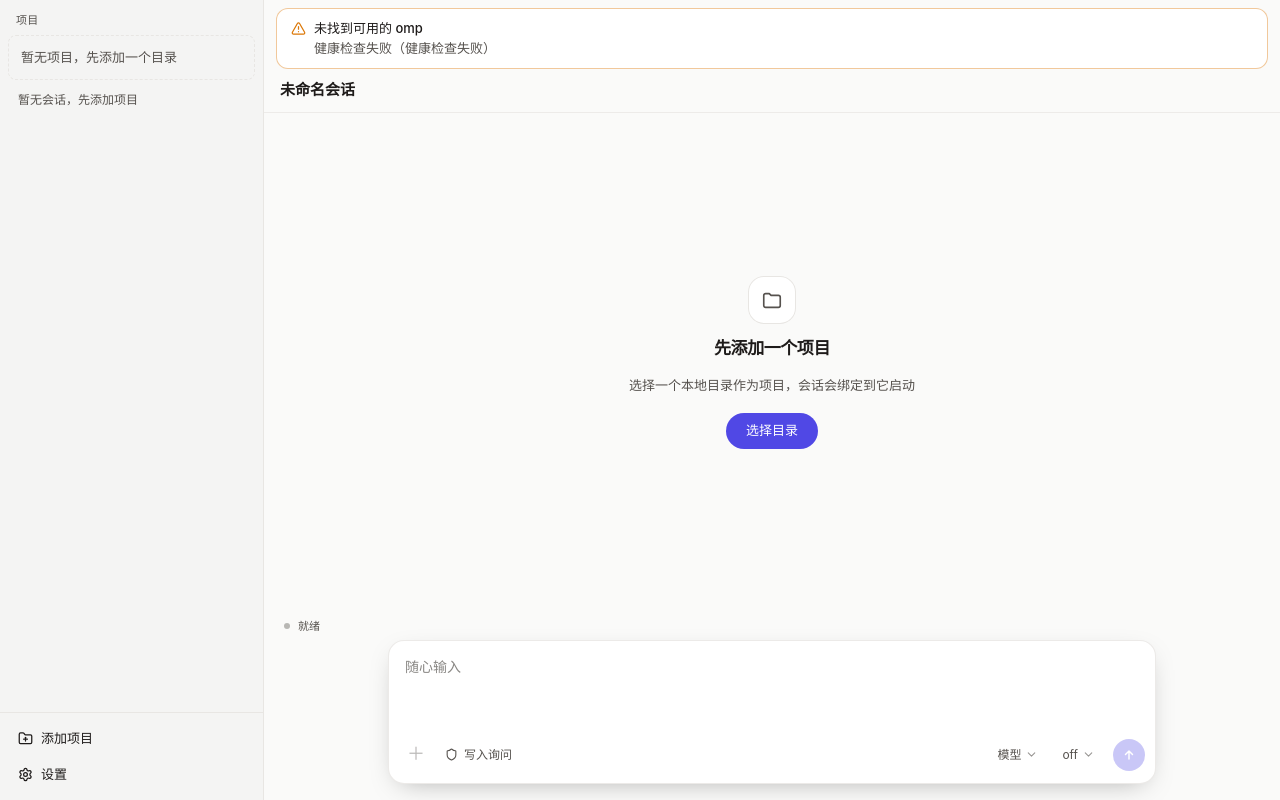
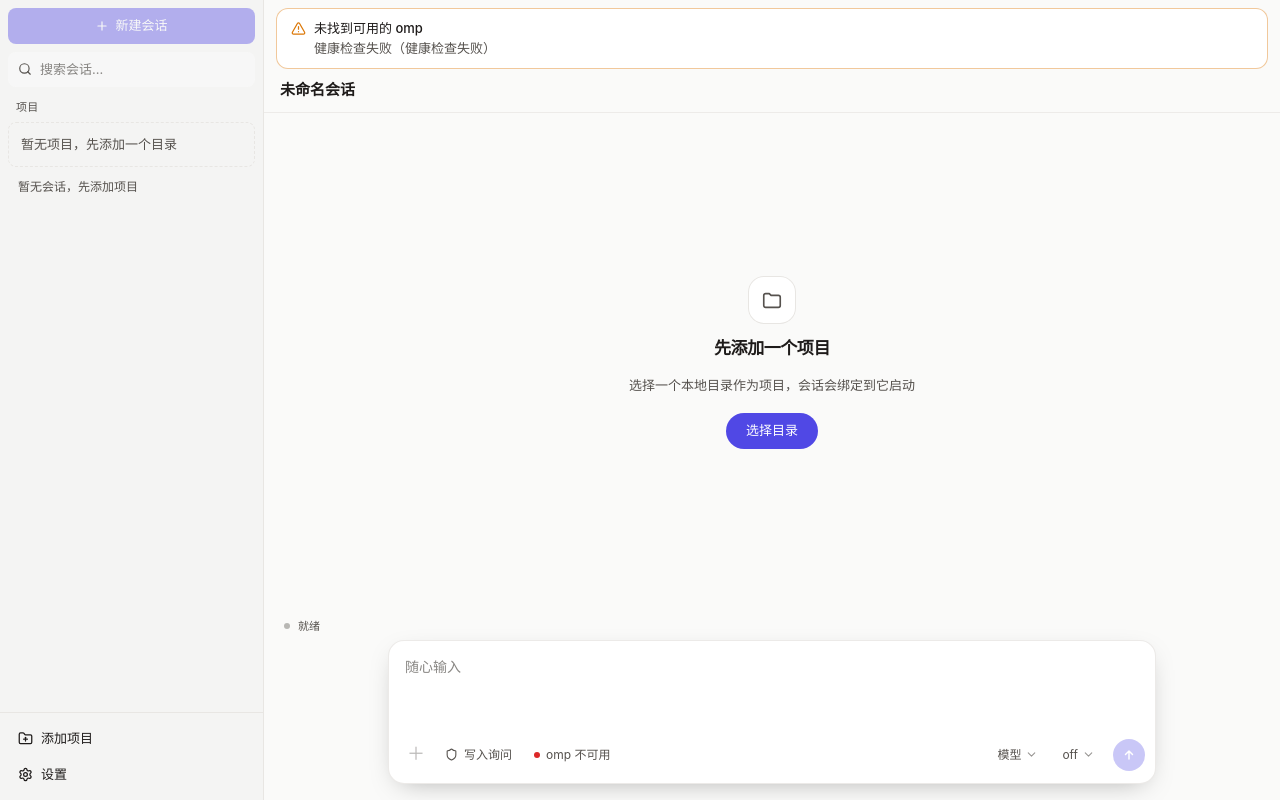
Before and after one commit to yqstart/ompMiniDesktop, a React (Vite) app: page / in a window 1280 px wide. Built offline with nearby package versions, Linux system fonts and the light colour scheme.

Commit message:
下拉互斥+外部关闭；omp 状态胶囊移入输入框；左侧 DSH 式布局

```diff
--- a/src/components/composer/Composer.tsx
+++ b/src/components/composer/Composer.tsx
@@ -3,6 +3,7 @@ import { api } from "@shared/api";
 import { ModelPicker } from "../pickers/ModelPicker";
 import { ThinkingPicker } from "../pickers/ThinkingPicker";
 import { PermissionBadge } from "../pickers/PermissionBadge";
+import { OmpStatusPill } from "../thread/StatusBar";
 
 /**
  * 会话输入框：随心输入 + 底部工具行（截图布局）。
@@ -80,6 +81,7 @@ export function Composer() {
             <span aria-hidden className="text-lg leading-none">＋</span>
           </button>
           <PermissionBadge compact align="left" />
+          <OmpStatusPill />
           <div className="ml-auto flex items-center gap-1">
             <ModelPicker compact />
             <ThinkingPicker compact />
--- a/src/components/pickers/ModelPicker.tsx
+++ b/src/components/pickers/ModelPicker.tsx
@@ -1,7 +1,8 @@
-import { useState } from "react";
+import { useCallback, useState } from "react";
 import { ChevronDown, RefreshCw } from "lucide-react";
 import { api } from "@shared/api";
 import { useApp } from "../../stores/app";
+import { useDropdown } from "../../lib/useDropdown";
 import type { ModelInfo } from "@shared/types";
 
 function shortName(m: ModelInfo): string {
@@ -15,8 +16,13 @@ function fmtCtx(n: number | null): string {
 }
 
 export function ModelPicker({ compact = false }: { compact?: boolean }) {
-  const { models, set } = useApp();
-  const [open, setOpen] = useState(false);
+  const { models, set, composerMenu } = useApp();
+  const open = composerMenu === "model";
+  const setOpen = useCallback(
+    (v: boolean) => useApp.setState({ composerMenu: v ? "model" : null }),
+    [],
+  );
+  const ref = useDropdown(open, () => setOpen(false));
   const [q, setQ] = useState("");
   const [loading, setLoading] = useState(false);
   const current: ModelInfo | null =
@@ -47,11 +53,11 @@ export function ModelPicker({ compact = false }: { compact?: boolean }) {
   }
 
   return (
-    <div className="relative">
+    <div className="relative" ref={ref}>
       <button
         onClick={() => {
-          setOpen((v) => !v);
-          if (!models) void load(false);
+          setOpen(!open);
+          if (!models && !open) void load(false);
         }}
         className={`flex cursor-pointer items-center gap-1 truncate rounded-full px-2.5 py-1 transition-colors duration-150 hover:bg-background ${
           compact ? "max-w-32 text-xs text-muted hover:text-foreground" : "max-w-44 text-[13px]"
--- a/src/components/pickers/PermissionBadge.tsx
+++ b/src/components/pickers/PermissionBadge.tsx
@@ -1,7 +1,8 @@
-import { useEffect, useState } from "react";
+import { useCallback, useEffect, useState } from "react";
 import { Shield } from "lucide-react";
 import { api } from "@shared/api";
 import { useApp } from "../../stores/app";
+import { useDropdown } from "../../lib/useDropdown";
 
 const LABEL: Record<string, string> = {
   "always-ask": "每次询问",
@@ -10,8 +11,13 @@ const LABEL: Record<string, string> = {
 };
 
 export function PermissionBadge({ compact = false, align = "right" }: { compact?: boolean; align?: "left" | "right" }) {
-  const { activeSessionId } = useApp();
-  const [open, setOpen] = useState(false);
+  const { activeSessionId, composerMenu } = useApp();
+  const open = composerMenu === "permission";
+  const setOpen = useCallback(
+    (v: boolean) => useApp.setState({ composerMenu: v ? "permission" : null }),
+    [],
+  );
+  const ref = useDropdown(open, () => setOpen(false));
   const [global, setGlobal] = useState("write");
   const [session, setSession] = useState<string | null>(null);
 
@@ -44,9 +50,9 @@ export function PermissionBadge({ compact = false, align = "right" }: { compact?
   };
 
   return (
-    <div className="relative">
+    <div className="relative" ref={ref}>
       <button
-        onClick={() => setOpen((v) => !v)}
+        onClick={() => setOpen(!open)}
         className={`flex cursor-pointer items-center gap-1.5 rounded-full px-2.5 py-1 transition-colors duration-150 hover:bg-background ${compact ? "text-xs" : "text-[13px]"} ${danger ? "text-danger" : "text-muted hover:text-foreground"}`}
         aria-label={`权限：${LABEL[shown] ?? shown}`}
         aria-expanded={open}
--- a/src/components/pickers/ThinkingPicker.tsx
+++ b/src/components/pickers/ThinkingPicker.tsx
@@ -1,21 +1,27 @@
-import { useState } from "react";
+import { useCallback } from "react";
 import { ChevronDown } from "lucide-react";
 import { api } from "@shared/api";
 import { useApp } from "../../stores/app";
+import { useDropdown } from "../../lib/useDropdown";
 import { THINKING_LEVELS } from "@shared/types";
 
 export function ThinkingPicker({ compact = false }: { compact?: boolean }) {
-  const { models, activeSessionId } = useApp();
-  const [open, setOpen] = useState(false);
+  const { models, activeSessionId, composerMenu } = useApp();
+  const open = composerMenu === "thinking";
+  const setOpen = useCallback(
+    (v: boolean) => useApp.setState({ composerMenu: v ? "thinking" : null }),
+    [],
+  );
+  const ref = useDropdown(open, () => setOpen(false));
   const selector = useApp.getState().currentModel as string | undefined;
   const current = models?.models.find((m) => m.selector === selector);
   const allowed = new Set(current?.thinking ?? ["off"]);
   const value = (useApp.getState().currentThinking as string | undefined) ?? "off";
 
   return (
-    <div className="relative">
+    <div className="relative" ref={ref}>
       <button
-        onClick={() => setOpen((v) => !v)}
+        onClick={() => setOpen(!open)}
         className={`flex cursor-pointer items-center gap-1 rounded-full px-2.5 py-1 transition-colors duration-150 hover:bg-background ${
           compact ? "text-xs text-muted hover:text-foreground" : "text-[13px]"
         }`}
--- a/src/components/sidebar/Sidebar.tsx
+++ b/src/components/sidebar/Sidebar.tsx
@@ -6,6 +6,7 @@ import {
   ChevronRight,
   FolderPlus,
   Plus,
+  Search,
   Settings,
   Trash2,
 } from "lucide-react";
@@ -108,6 +109,7 @@ function SessionRow({ s, onChanged }: { s: SessionView; onChanged: () => void })
 
 export function Sidebar() {
   const { projects, sessions, activeProjectId, set } = useApp();
+  const [query, setQuery] = useState("");
 
   useEffect(() => {
     // 会话一次全量拉取，前端按项目分组（修复：之前按 activeProjectId 传参，
@@ -126,10 +128,51 @@ export function Sidebar() {
       .catch(() => undefined);
 
   const { groups, orphanActive, orphanArchived } = groupSessionsByProject(projects, sessions);
+  const q = query.trim().toLowerCase();
+  const matchSession = (s: (typeof sessions)[number]) =>
+    q ? s.title.toLowerCase().includes(q) : true;
+  const visibleGroups = groups.map((g) => ({
+    ...g,
+    active: g.active.filter(matchSession),
+    archived: g.archived.filter(matchSession),
+  }));
+  const visibleOrphanActive = orphanActive.filter(matchSession);
+  const visibleOrphanArchived = orphanArchived.filter(matchSession);
 
   return (
     <aside className="flex h-full w-full flex-col border-r border-border bg-sidebar md:w-66">
       <div className="min-h-0 flex-1 overflow-y-auto px-2 py-2">
+        {/* 顶部：新建会话（DSH 式主入口） */}
+        <button
+          onClick={async () => {
+            const targetId =
+              activeProjectId ?? projects.find((p) => !p.missing)?.id ?? projects[0]?.id;
+            if (!targetId) return;
+            try {
+              const created = await api.createSession(targetId);
+              await refreshSessions();
+              set({ activeProjectId: targetId, activeSessionId: created.id });
+            } catch {
+              // M1-6 补内联错误条
+            }
+          }}
+          disabled={projects.length === 0 || projects.every((p) => p.missing)}
+          className="mb-2 flex w-full cursor-pointer items-center justify-center gap-1.5 rounded-lg bg-accent px-3 py-2 text-[13px] font-medium text-white transition-opacity duration-150 hover:opacity-90 disabled:cursor-not-allowed disabled:opacity-40"
+          aria-label="新建会话"
+        >
+          <Plus size={14} aria-hidden /> 新建会话
+        </button>
+        {/* 搜索入口（V1 仅占位过滤本地列表，后续接全局搜索） */}
+        <div className="mb-2 flex items-center gap-2 rounded-lg bg-background/70 px-2.5 py-2 text-[13px] text-muted">
+          <Search size={14} aria-hidden className="shrink-0" />
+          <input
+            value={query}
+            onChange={(e) => setQuery(e.target.value)}
+            placeholder="搜索会话…"
+            aria-label="搜索会话"
+            className="w-full bg-transparent outline-none placeholder:text-muted/70"
+          />
+        </div>
         <div className="px-2 pt-1 pb-1.5 text-[11px] font-medium tracking-wide text-muted">项目</div>
         {projects.length === 0 ? (
           <div className="rounded-lg border border-dashed border-border px-3 py-3 text-[13px] text-muted">
@@ -155,7 +198,7 @@ export function Sidebar() {
           ))
         )}
         <div className="mt-2 px-1">
-          {groups.map(({ project, active, archived }) => (
+          {visibleGroups.map(({ project, active, archived }) => (
             <details key={project.id} className="group/proj mt-1" open>
               <summary
                 className="flex cursor-pointer items-center gap-1.5 rounded-md px-1.5 py-1 text-[11px] text-muted transition-colors duration-150 hover:bg-background/70 [&::-webkit-details-marker]:hidden"
@@ -207,25 +250,25 @@ export function Sidebar() {
               </div>
             </details>
           ))}
-          {(orphanActive.length > 0 || orphanArchived.length > 0) && (
+          {(visibleOrphanActive.length > 0 || visibleOrphanArchived.length > 0) && (
             <details className="group/orphan mt-1">
               <summary className="flex cursor-pointer items-center gap-1.5 rounded-md px-1.5 py-1 text-[11px] text-muted transition-colors duration-150 hover:bg-background/70 [&::-webkit-details-marker]:hidden">
                 <ChevronRight size={12} aria-hidden className="transition-transform duration-150 group-open/orphan:rotate-90" />
                 未归属会话
-                <span className="ml-auto font-mono">{orphanActive.length + orphanArchived.length}</span>
+                <span className="ml-auto font-mono">{visibleOrphanActive.length + visibleOrphanArchived.length}</span>
               </summary>
               <div className="mt-0.5 space-y-0.5 border-l border-border pl-1.5">
-                {orphanActive.map((s) => (
+                {visibleOrphanActive.map((s) => (
                   <SessionRow key={s.id} s={s} onChanged={refreshSessions} />
                 ))}
-                {orphanArchived.length > 0 && (
+                {visibleOrphanArchived.length > 0 && (
                   <details className="group/oarch">
                     <summary className="flex cursor-pointer items-center gap-1 rounded-md px-2.5 py-1 text-[11px] text-muted transition-colors duration-150 hover:bg-background/70 [&::-webkit-details-marker]:hidden">
                       <ChevronRight size={11} aria-hidden className="transition-transform duration-150 group-open/oarch:rotate-90" />
-                      已归档（{orphanArchived.length}）
+                      已归档（{visibleOrphanArchived.length}）
                     </summary>
                     <div className="space-y-0.5">
-                      {orphanArchived.map((s) => (
+                      {visibleOrphanArchived.map((s) => (
                         <SessionRow key={s.id} s={s} onChanged={refreshSessions} />
                       ))}
                     </div>
--- a/src/components/thread/StatusBar.tsx
+++ b/src/components/thread/StatusBar.tsx
@@ -1,4 +1,56 @@
 import { useApp } from "../../stores/app";
+
+export type OmpStatusKind = "ready" | "running" | "awaiting-approval" | "error" | "exited";
+
+/**
+ * 输入框内的 omp 状态胶囊：就绪（omp 可用）/ 运行中 / 等待审批 / 出错 / 已退出。
+ * 只读展示，不可点击；颜色不作唯一信号，一律配文字。
+ */
+export function OmpStatusPill() {
+  const { activeSessionId, statusBySession, health } = useApp();
+  const status = activeSessionId ? statusBySession[activeSessionId]?.state : undefined;
+
+  let kind: OmpStatusKind = "ready";
+  let text = "就绪";
+  if (!health || !health.ok) {
+    kind = "error";
+    text = "omp 不可用";
+  } else if (status === "running") {
+    kind = "running";
+    text = "运行中";
+  } else if (status === "awaiting-approval") {
+    kind = "awaiting-approval";
+    text = "等待审批";
+  } else if (status === "error") {
+    kind = "error";
+    text = "出错";
+  } else if (status === "exited") {
+    kind = "exited";
+    text = "已退出";
+  }
+
+  const dot =
+    kind === "ready"
+      ? "bg-ok"
+      : kind === "running"
+        ? "bg-accent animate-pulse"
+        : kind === "awaiting-approval"
+          ? "bg-warn"
+          : kind === "error"
+            ? "bg-danger"
+            : "bg-muted/50";
+  return (
+    <span
+      className="flex shrink-0 cursor-default items-center gap-1.5 rounded-full px-2.5 py-1 text-xs text-muted"
+      role="status"
+      aria-label={`omp 状态：${text}`}
+      title={kind === "ready" ? `omp ${health?.omp.ompVersion ?? ""} 就绪` : text}
+    >
+      <span className={`h-1.5 w-1.5 rounded-full ${dot}`} aria-hidden />
+      {text}
+    </span>
+  );
+}
 
 export function StatusBar() {
   const { activeSessionId, statusBySession, eventsBySession } = useApp();
--- /dev/null
+++ b/src/lib/useDropdown.ts
@@ -0,0 +1,39 @@
+import { useEffect, useRef, useState } from "react";
+
+/**
+ * 单开下拉容器：点击外部 / Esc 关闭，打开时聚焦首个可聚焦元素。
+ * 解决截图问题 1：模型列表与思考等级弹窗同时开、点外部关不掉。
+ */
+export function useDropdown(open: boolean, onClose: () => void) {
+  const ref = useRef<HTMLDivElement>(null);
+
+  useEffect(() => {
+    if (!open) return;
+    const onDown = (e: PointerEvent) => {
+      if (ref.current && !ref.current.contains(e.target as Node)) onClose();
+    };
+    const onKey = (e: KeyboardEvent) => {
+      if (e.key === "Escape") onClose();
+    };
+    // pointerdown 先于 button onClick：只有外部点击才关，触发按钮自身不受影响
+    document.addEventListener("pointerdown", onDown);
+    document.addEventListener("keydown", onKey);
+    return () => {
+      document.removeEventListener("pointerdown", onDown);
+      document.removeEventListener("keydown", onKey);
+    };
+  }, [open, onClose]);
+
+  return ref;
+}
+
+/** 同一工具行内同时只允许一个下拉打开。 */
+export function useSingleOpen() {
+  const [openId, setOpenId] = useState<string | null>(null);
+  const bind = (id: string) => ({
+    open: openId === id,
+    setOpen: (v: boolean) => setOpenId(v ? id : null),
+    close: () => setOpenId((cur) => (cur === id ? null : cur)),
+  });
+  return { openId, bind };
+}
--- a/src/stores/app.ts
+++ b/src/stores/app.ts
@@ -14,6 +14,8 @@ type AppState = {
   currentModel: string | null;
   currentThinking: string | null;
   sessionApprovals: Record<string, string>;
+  /** 输入框工具行下拉互斥：model | thinking | permission | null。 */
+  composerMenu: "model" | "thinking" | "permission" | null;
   settingsOpen: boolean;
   sidebarOpen: boolean;
   update: UpdateState;
@@ -39,6 +41,7 @@ export const useApp = create<AppState>((set, get) => ({
   currentModel: null,
   currentThinking: null,
   sessionApprovals: {},
+  composerMenu: null,
   settingsOpen: false,
   sidebarOpen: false,
   update: { status: "idle" },
```
Also changed, not shown: design-system/MASTER.md (+2 -1 lines).
